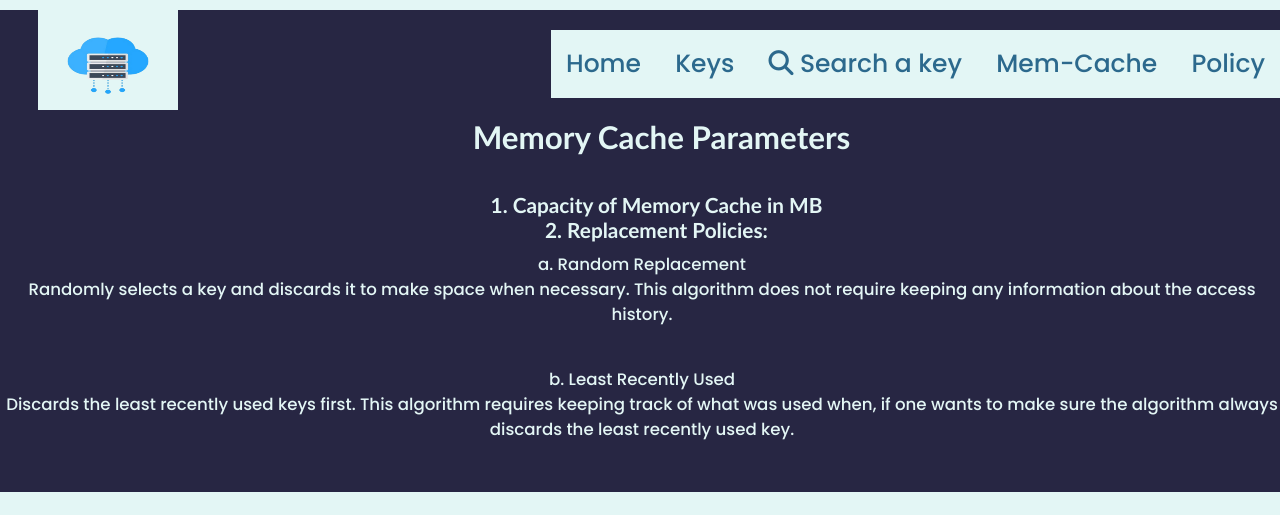
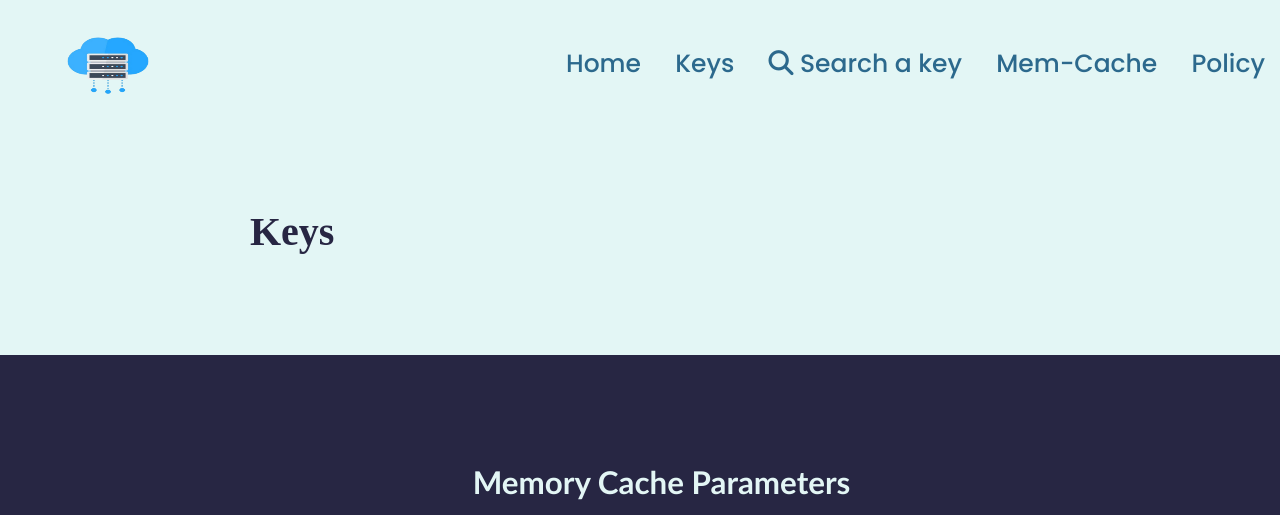
Before and after one commit to Cloud-computing-course-project/flask, a Flask app: page /displayAllKeys in a window 1280 px wide. Shown: the top 515 px of the page. Run offline with Flask 2, Linux system fonts and the light colour scheme; some libraries are stand-ins or nearby versions.

Commit message:
Fix the display keys page

```diff
--- a/templates/displayAllKeys.html
+++ b/templates/displayAllKeys.html
@@ -268,7 +268,17 @@ font-size: 1.4em;
         </div>
     </div>
 
+<div class="topic">
 
+<br>
+
+    <h1 class="h1-text">Keys</h1>
+        <ul class="ul-2">
+          {% for keys in key %}
+       <li id="mem"> {{key.img_key}} </li>
+       {% endfor %}
+        </ul>
+</div>
 
 
 <footer class="footer2">
```
